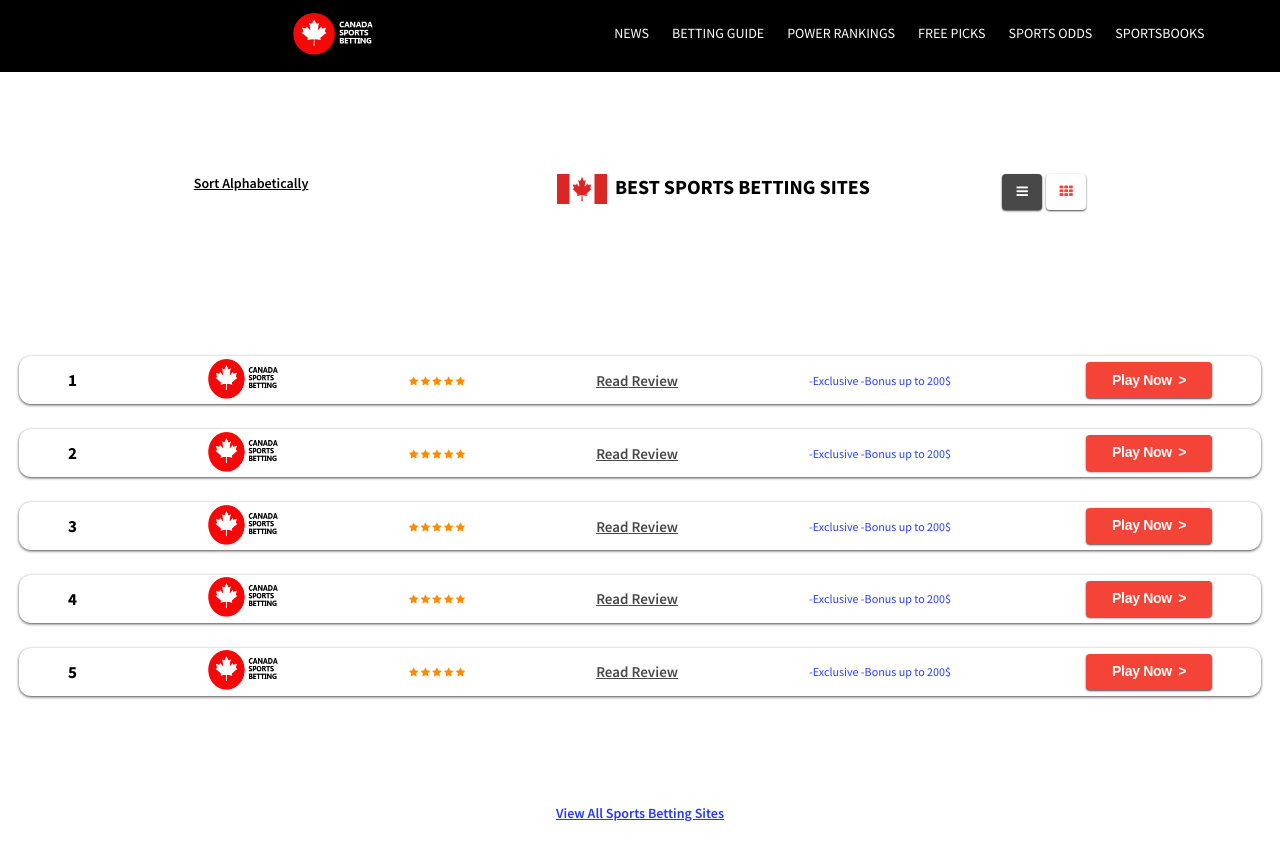
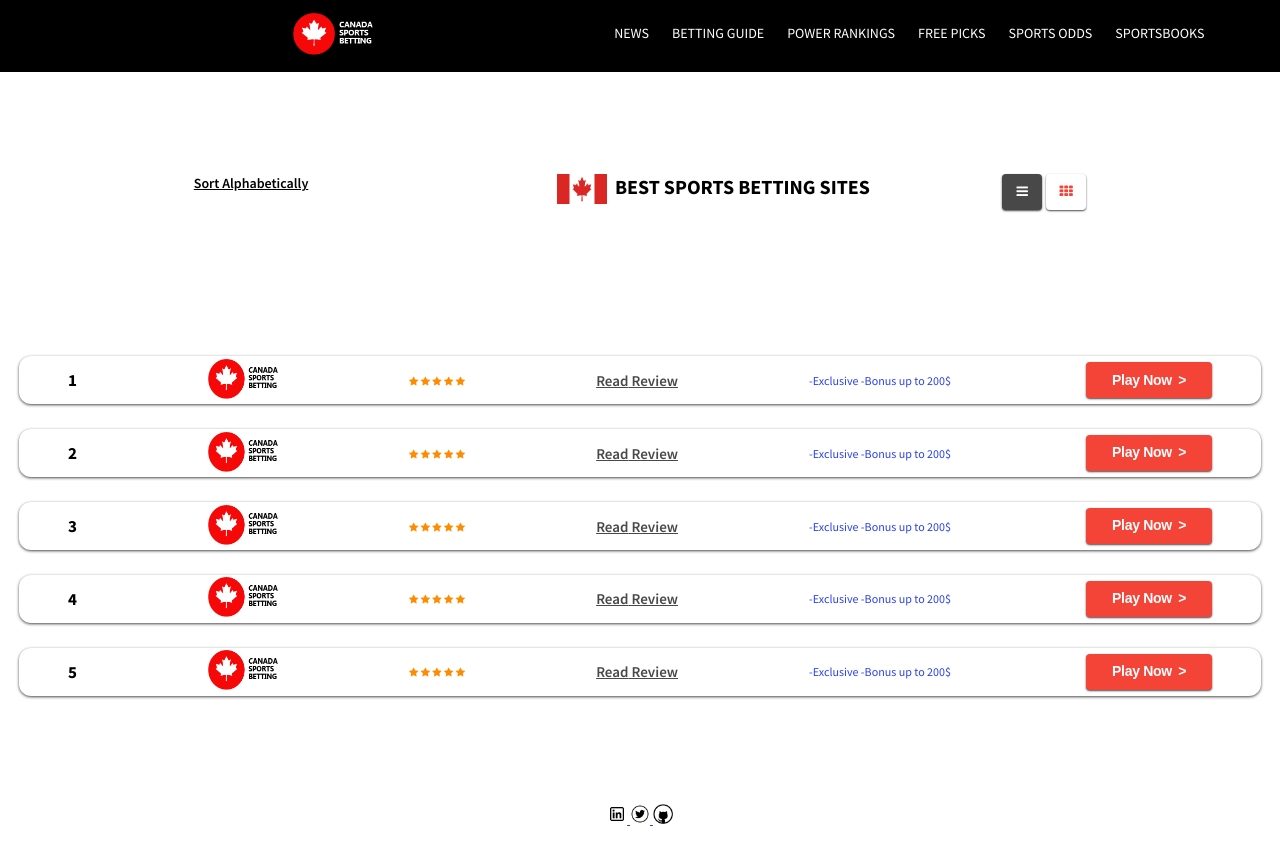
Before and after one commit to joannaWebDev/Canada-Sports-Betting, a plain HTML site: page index.html in a window 1280 px wide. Drawn offline with Linux system fonts and the light colour scheme.

Commit message:
social media in footer

```diff
--- a/index.html
+++ b/index.html
@@ -204,7 +204,11 @@
       </div>
     </div>
   </main>
-  <footer><a href="#" title="">View all sports betting sites</a></footer>
+  <footer>
+    <a href="https://www.linkedin.com/in/joannasmerea/" title="Linkedin"><img src="img/linkedin.png" alt="Linkedin" width="20" height="20"></a>
+    <a href="https://twitter.com/joannasmerea" title="Twitter"><img src="img/twitter.png" alt="Twitter" width="20" height="20"></a>
+    <a href="https://github.com/joannaWebDev" title="GitHub"><img src="img/github.png" alt="GitHub" width="20" height="20"></a>
+  </footer>
   <script src="js/jquery-3.5.1.min.js"></script>
   <script src="js/index.js"></script>
 </body>
```
Also changed, not shown: img/github.png (added), img/linkedin.png (added), img/twitter.png (added).
